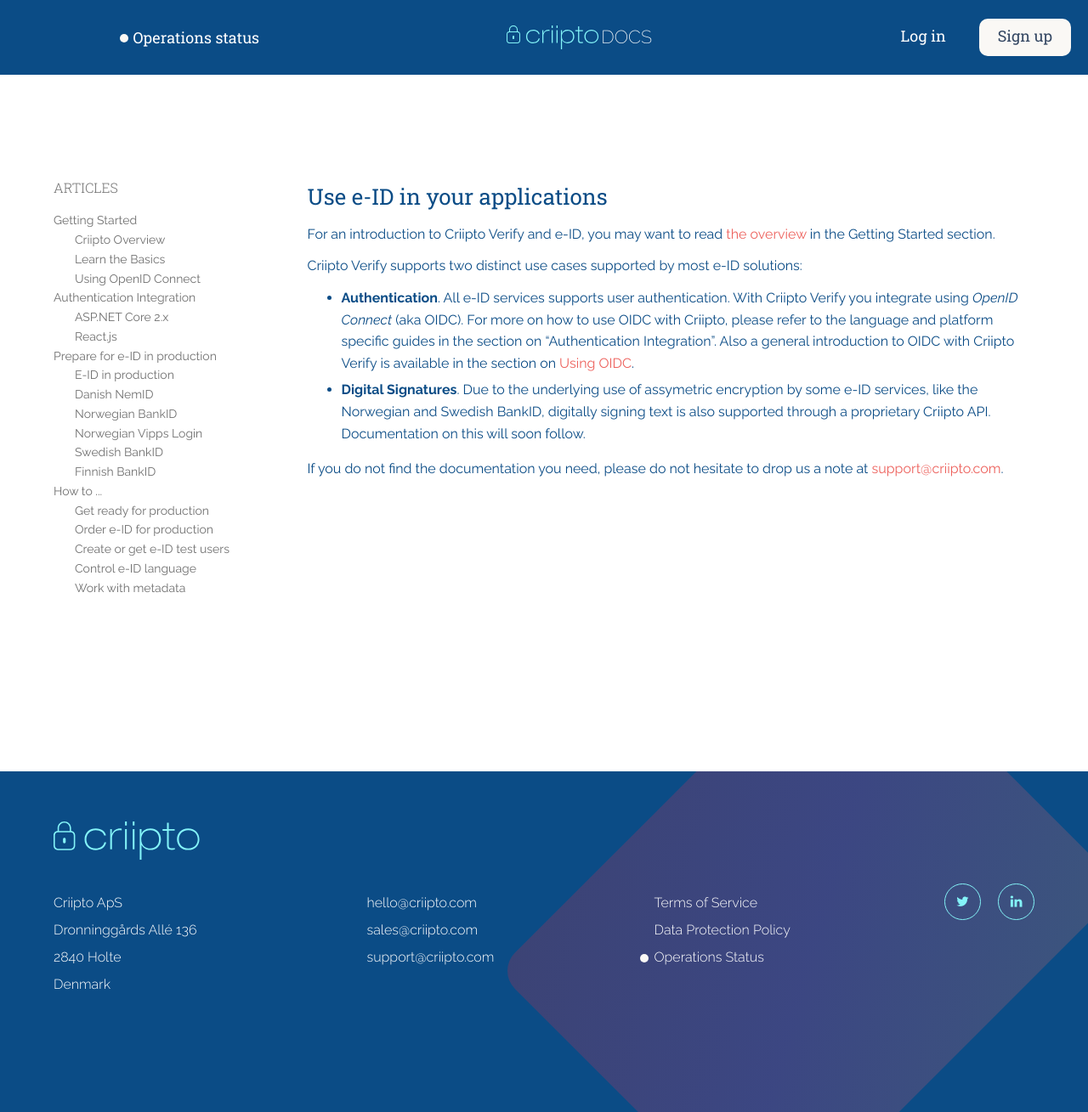
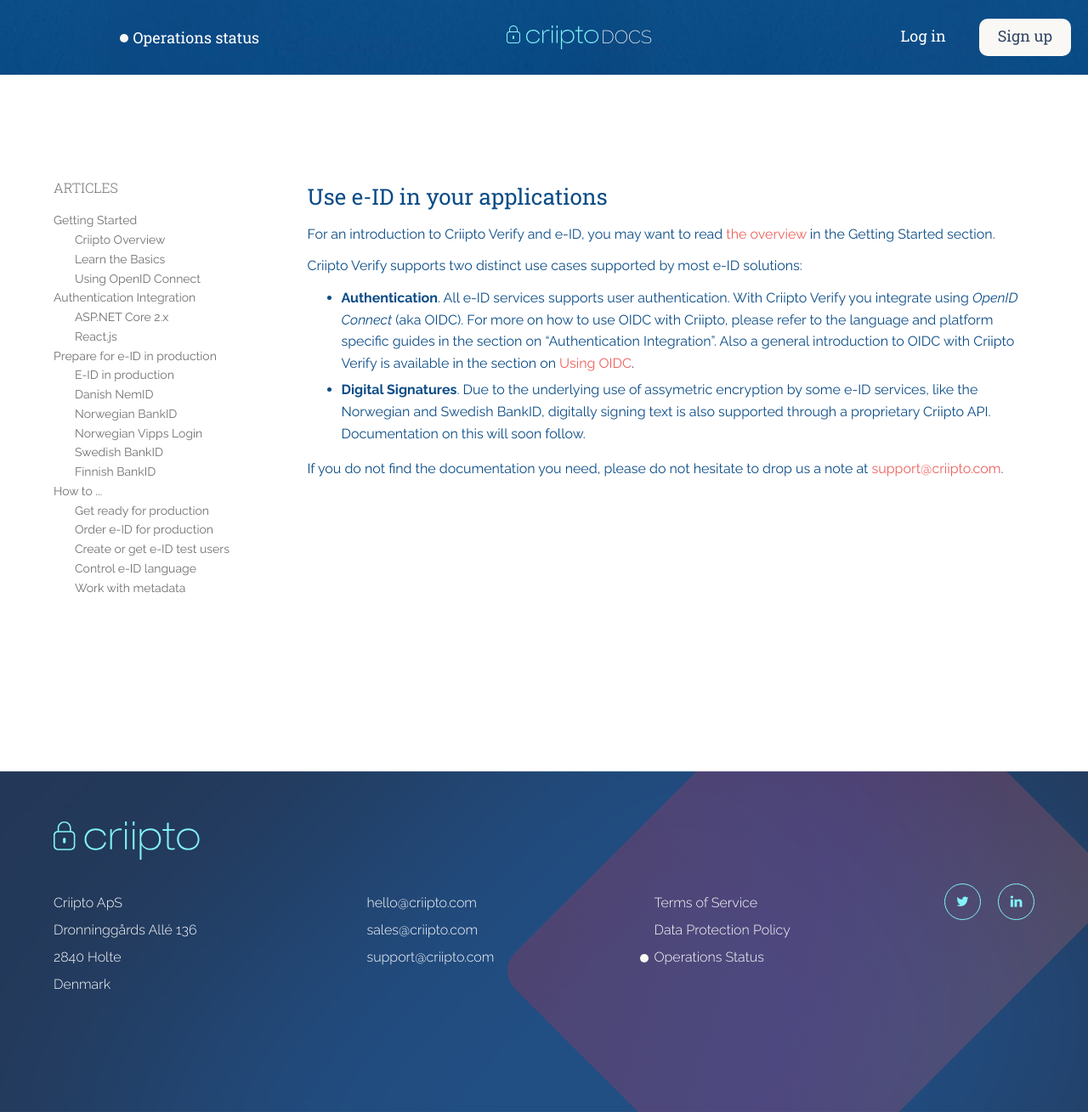
Before and after one commit to criipto/docs-old, a Jekyll site: the page built from index.md, in a window 1280 px wide. Shown: the whole page at 85% size. Built offline with Jekyll 4.4.1, drawn with Linux system fonts in a browser that asks for light colours; some web fonts are replaced.

Commit message:
FIxed footer grading

```diff
--- a/_includes/footer.html
+++ b/_includes/footer.html
@@ -5,7 +5,7 @@
       <p class="copyright">Criipto 2017, 2018, 2019, 2020</p>
     {% else %}
       <div class="bg-stretch has-gradient-box">
-        <span data-srcset="/images/bg02-2x.jpg 2x"></span>
+        <span data-srcset="/images/bg02.jpg, /images/bg02-2x.jpg 2x"></span>
       </div>
       <div class="container">
         <div class="row">
--- a/_sass/layout/_header.scss
+++ b/_sass/layout/_header.scss
@@ -4,7 +4,7 @@
   z-index: 10;
   @include font(18, 22, 400);
   font-family: $font-family-serif;
-  background: $primary;
+  background: $primary url(../images/bg01.jpg) no-repeat 50% 50% / cover;
 
   .hero-block .sticky-wrap-header:not(.fixed-position) & {
     background: none;
```
Also changed, not shown: images/bg01-2x.jpg (added), images/bg01.jpg (added), images/bg02-2x.jpg (added), images/bg02.jpg (added).
